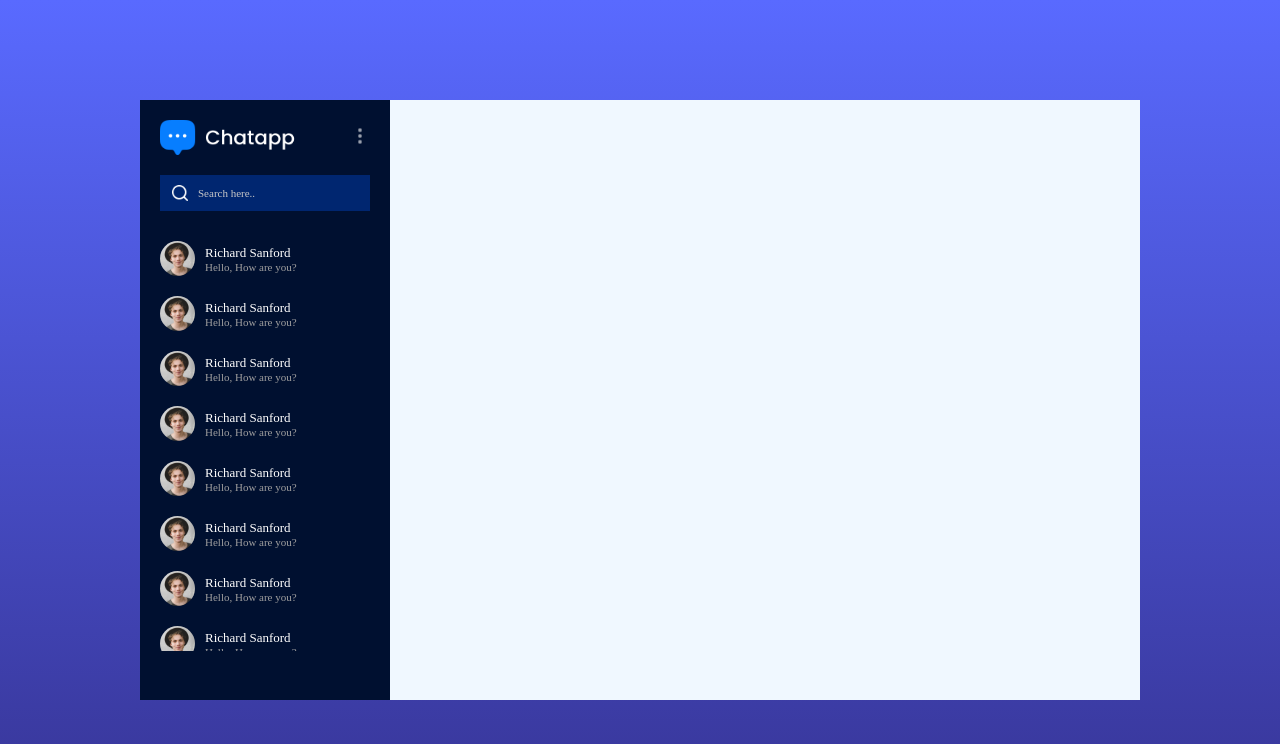
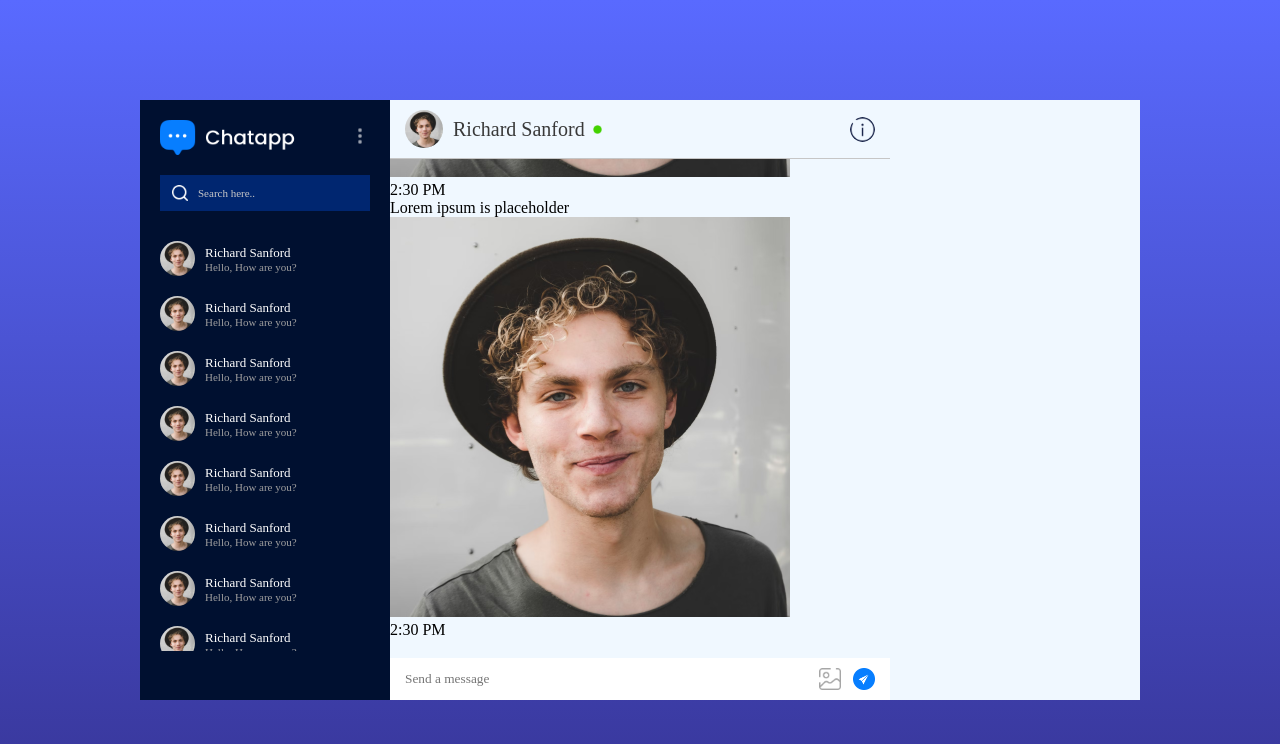
Before and after one commit to GitAthisruth/react_firebase_chat_application, a React (Vite) app in the folder anatomy-chat-app/: page /chat in a window 1280 px wide. Shown: the top 744 px of the page. Built offline with nearby package versions, Linux system fonts and the light colour scheme; the HTML template or start-up script is replaced by a standard one.

Commit message:
div tag error fixed

```diff
--- a/anatomy-chat-app/src/components/ChatBox/ChatBox.css
+++ b/anatomy-chat-app/src/components/ChatBox/ChatBox.css
@@ -0,0 +1,73 @@
+.chat-box {
+    height: 75vh;
+    position: relative;
+    background-color: f1f5ff;
+}
+
+.chat-user {
+    padding: 10px 15px;
+    display: flex;
+    align-items: center;
+    gap: 10px;
+    border-bottom: 1px solid #c6c6c6;
+}
+
+.chat-user img {
+    width: 25px;
+    border-radius: 50%;
+}
+
+.chat-user img:first-child {
+    width: 38px;
+    aspect-ratio: 1/1;
+}
+
+.chat-user p {
+    flex: 1;
+    font-weight: 500;
+    font-size: 20px;
+    color: #393939;
+    display: flex;
+    align-items: center;
+    gap: 5px;
+}
+
+.chat-input {
+    display: flex;
+    align-items: center;
+    gap: 12px;
+    padding: 10px 15px;
+    background: white;
+    position: absolute;
+    bottom: 0;
+    left: 0;
+    right: 0;
+}
+
+.chat-input img {
+    width: 30px;
+    cursor: pointer;
+}
+
+.chat-input label {
+    display: flex;
+}
+
+
+.chat-input label img {
+    width: 22px;
+}
+
+.chat-input input {
+    flex: 1;
+    border: none;
+    outline: none
+}
+
+.chat-msg {
+    height: calc(100% - 70px);
+    padding-bottom: 50px;
+    overflow-y: scroll;
+    display: flex;
+    flex-direction: column-reverse;
+}
--- a/anatomy-chat-app/src/components/ChatBox/ChatBox.jsx
+++ b/anatomy-chat-app/src/components/ChatBox/ChatBox.jsx
@@ -1,8 +1,42 @@
 import React from 'react';
 import './ChatBox.css';
+import assets from '../../assets/assets';
 const ChatBox = () => {
     return (
-        <div>
+        <div className='chat-box'>
+            <div className='chat-user'>
+                <img src={assets.profile_img} alt="" />
+                <p>Richard Sanford <img className='dot' src={assets.green_dot} alt="" /></p>
+                <img src={assets.help_icon} alt="" className='help' />
+            </div>
+
+            <div className="chat-msg">
+                <div className='s-msg'>
+                    <p className='msg'>Lorem ipsum is placeholder</p>
+                    <div>
+                        <img src={assets.profile_img} alt="" />
+                        <p>2:30 PM</p>
+                    </div>
+                </div>
+
+                <div className='r-msg'>
+                    <p className='msg'>Lorem ipsum is placeholder</p>
+                    <div><img src={assets.profile_img} alt="" />
+                        <p>2:30 PM</p>
+                    </div>
+                </div>
+            </div>
+
+            <div className='chat-input'>
+                <input type="text" placeholder='Send a message' />
+                <input type="file" id='image' accept='image/png,image/jpeg' hidden />
+                <label htmlFor="image">
+                    <img src={assets.gallery_icon} alt="" />
+                </label>
+                <label htmlFor="image">
+                    <img src={assets.send_button} alt="" />
+                </label>
+            </div>
         </div>
     );
 }
--- a/anatomy-chat-app/src/index.css
+++ b/anatomy-chat-app/src/index.css
@@ -10,3 +10,7 @@
 ::-webkit-scrollbar {
   display: none;
 }
+
+img.dot {
+  width: 15px !important;
+}
```
